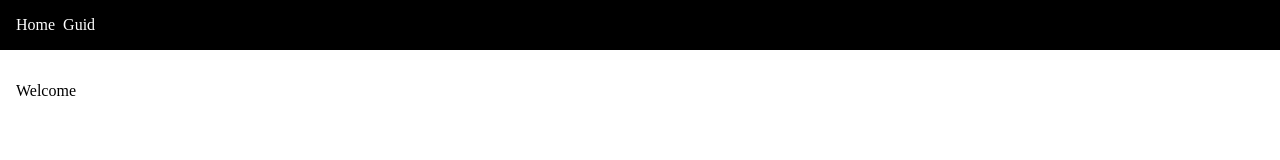
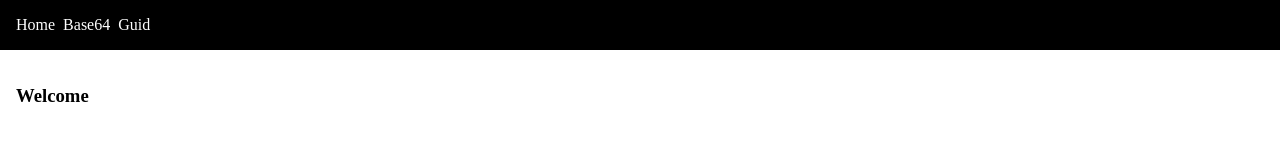
Before and after one commit to mapaille/tools, a Vue app: page / in a window 1280 px wide. Shown: the top 160 px of the page. Built offline with nearby package versions, Linux system fonts and the light colour scheme.

Commit message:
Add base64 conversion.

```diff
--- /dev/null
+++ b/src/components/Base64View.vue
@@ -0,0 +1,26 @@
+<script setup lang="ts">
+import { ref } from 'vue'
+
+const from = ref<string>('');
+const to = ref<string>('');
+
+const fromBase64 = (): void => {
+    from.value = atob(to.value);
+};
+
+const toBase64 = (): void => {
+    to.value = btoa(from.value);
+};
+</script>
+
+<template>
+  <h3>Plain</h3>
+  <input type="text" v-model="from" />
+  <button @click="toBase64">Convert</button>
+  <h3>Base64</h3>
+  <input type="text" v-model="to" />
+  <button @click="fromBase64">Convert</button>
+</template>
+
+<style scoped lang="scss">
+</style>
--- a/src/components/HomeView.vue
+++ b/src/components/HomeView.vue
@@ -2,7 +2,7 @@
 </script>
 
 <template>
-  <p>Welcome</p>
+  <h3>Welcome</h3>
 </template>
 
 <style scoped lang="scss">
--- a/src/components/NavView.vue
+++ b/src/components/NavView.vue
@@ -3,8 +3,9 @@
 
 <template>
   <nav>
-    <RouterLink class="navbar-brand" to="/">Home</RouterLink>
-    <RouterLink class="nav-link" to="/guid">Guid</RouterLink>
+    <RouterLink to="/">Home</RouterLink>
+    <RouterLink to="/base64">Base64</RouterLink>
+    <RouterLink to="/guid">Guid</RouterLink>
   </nav>
 </template>
 
--- a/src/router.ts
+++ b/src/router.ts
@@ -1,11 +1,13 @@
 import { createMemoryHistory, createRouter } from 'vue-router'
 
 import HomeView from './components/HomeView.vue'
+import Base64View from './components/Base64View.vue'
 import GuidView from './components/GuidView.vue'
 
 const routes = [
     { path: '/', component: HomeView },
-    { path: '/guid', component: GuidView },
+    { path: '/base64', component: Base64View },
+    { path: '/guid', component: GuidView }
 ];
 
 const router = createRouter({
```
